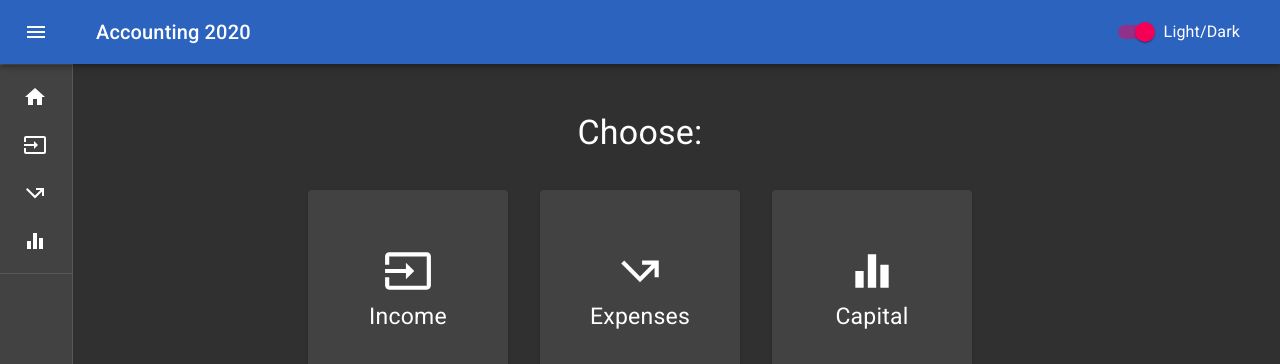
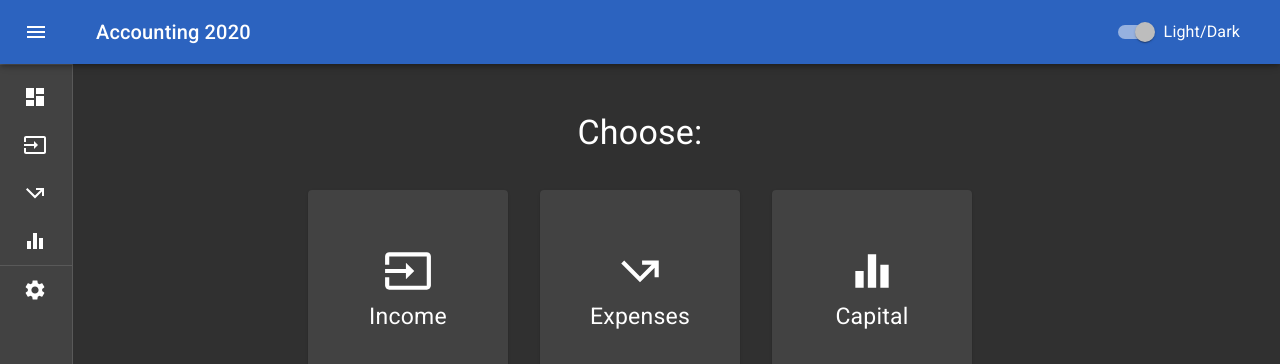
Before and after one commit to samfromaway/accounting-react, a React (Create React App) app: page / in a window 1280 px wide. Shown: the top 364 px of the page. Built offline with nearby package versions, Linux system fonts and the light colour scheme.

Commit message:
menu reconstruct

```diff
--- a/src/App.js
+++ b/src/App.js
@@ -2,7 +2,7 @@ import React, { useState } from 'react';
 import { BrowserRouter as Router, Switch, Route } from 'react-router-dom';
 import Header from './components/Header';
 import AccountingIncome from './pages/income/AccountingIncome';
-import Home from './pages/home/Home';
+import Dashboard from './pages/dashboard/Dashboard';
 import AccountingExpenses from './pages/expenses/AccountingExpenses';
 import IncomeTransactionsState from './context/income/IncomeTransactionsState';
 import ExpensesTransactionsState from './context/expenses/ExpensesTransactionsState';
@@ -37,7 +37,7 @@ const App = () => {
                 <AccountingIncome />
               </Route>
               <Route exact path='/'>
-                <Home />
+                <Dashboard />
               </Route>
               <Route exact path='/expenses'>
                 <AccountingExpenses />
@@ -54,6 +54,7 @@ export default App;
 
 //Charts tooltip
 // max and min display size
+// permanent scrollbar
 //css baseline?
 // Button Add confimration
 // CHf total input style
--- a/src/components/AccountingInput.js
+++ b/src/components/AccountingInput.js
@@ -11,6 +11,7 @@ import TextField from '@material-ui/core/TextField';
 import MenuItem from '@material-ui/core/MenuItem';
 import Fab from '@material-ui/core/Fab';
 import AddIcon from '@material-ui/icons/Add';
+import Button from '@material-ui/core/Button';
 import CancelIcon from '@material-ui/icons/Cancel';
 import { makeStyles } from '@material-ui/core/styles';
 import TransactionsContext from '../context/income/incomeTransactionsContext';
@@ -34,9 +35,10 @@ const useStyles = makeStyles((theme) => ({
     width: '100%',
     marginBottom: '-38px',
   },
-  fabCancel: {
+  cancelBox: {
+    display: 'flex',
     position: 'absolute',
-    top: '10px',
+    top: '13px',
     right: '10px',
   },
   chfValue: {
@@ -214,15 +216,16 @@ const AccountingInput = ({ categories }) => {
               <AddIcon />
             </Fab>
           </Box>
-          <Fab
+          <Button
+            variant='contained'
             color='secondary'
-            aria-label='cancel'
-            className={classes.fabCancel}
+            className={classes.cancelBox}
             size='small'
             onClick={resetData}
+            startIcon={<CancelIcon />}
           >
-            <CancelIcon />
-          </Fab>
+            Cancel
+          </Button>
         </form>
       </Paper>
     </MuiPickersUtilsProvider>
--- a/src/components/Header.js
+++ b/src/components/Header.js
@@ -20,8 +20,9 @@ import ChevronRightIcon from '@material-ui/icons/ChevronRight';
 import ListItem from '@material-ui/core/ListItem';
 import ListItemIcon from '@material-ui/core/ListItemIcon';
 import ListItemText from '@material-ui/core/ListItemText';
-import HomeIcon from '@material-ui/icons/Home';
+import DashboardIcon from '@material-ui/icons/Dashboard';
 import InputIcon from '@material-ui/icons/Input';
+import SettingsIcon from '@material-ui/icons/Settings';
 import CallMissedOutgoingIcon from '@material-ui/icons/CallMissedOutgoing';
 import EqualizerIcon from '@material-ui/icons/Equalizer';
 
@@ -137,7 +138,7 @@ export default function MiniDrawer({ themeMode, toggleDarkMode }) {
           </Typography>
           <FormControlLabel
             value='start'
-            control={<Switch color='secondary' />}
+            control={<Switch color='default' />}
             label='Light/Dark'
             labelPlacement='end'
             checked={themeMode}
@@ -171,9 +172,9 @@ export default function MiniDrawer({ themeMode, toggleDarkMode }) {
         <List>
           <ListItem button component={Link} to='/' className={classes.listItem}>
             <ListItemIcon>
-              <HomeIcon />
+              <DashboardIcon />
             </ListItemIcon>
-            <ListItemText primary='Home' />
+            <ListItemText primary='Dashboard' />
           </ListItem>
           <ListItem
             button
@@ -208,8 +209,19 @@ export default function MiniDrawer({ themeMode, toggleDarkMode }) {
             </ListItemIcon>
             <ListItemText primary='Capital' />
           </ListItem>
+          <Divider />
+          <ListItem
+            button
+            component={Link}
+            to='/settings'
+            className={classes.listItem}
+          >
+            <ListItemIcon>
+              <SettingsIcon />
+            </ListItemIcon>
+            <ListItemText primary='Settings' />
+          </ListItem>
         </List>
-        <Divider />
       </Drawer>
     </div>
   );
--- a/src/pages/home/Home.js
+++ b/src/pages/dashboard/Dashboard.js
@@ -39,7 +39,7 @@ const useStyles = makeStyles((theme) => ({
   },
 }));
 
-export default function SpacingGrid() {
+export default function Dashboard() {
   const classes = useStyles();
 
   return (
```
Also changed, not shown: src/pages/settings/Settings.js (added).
